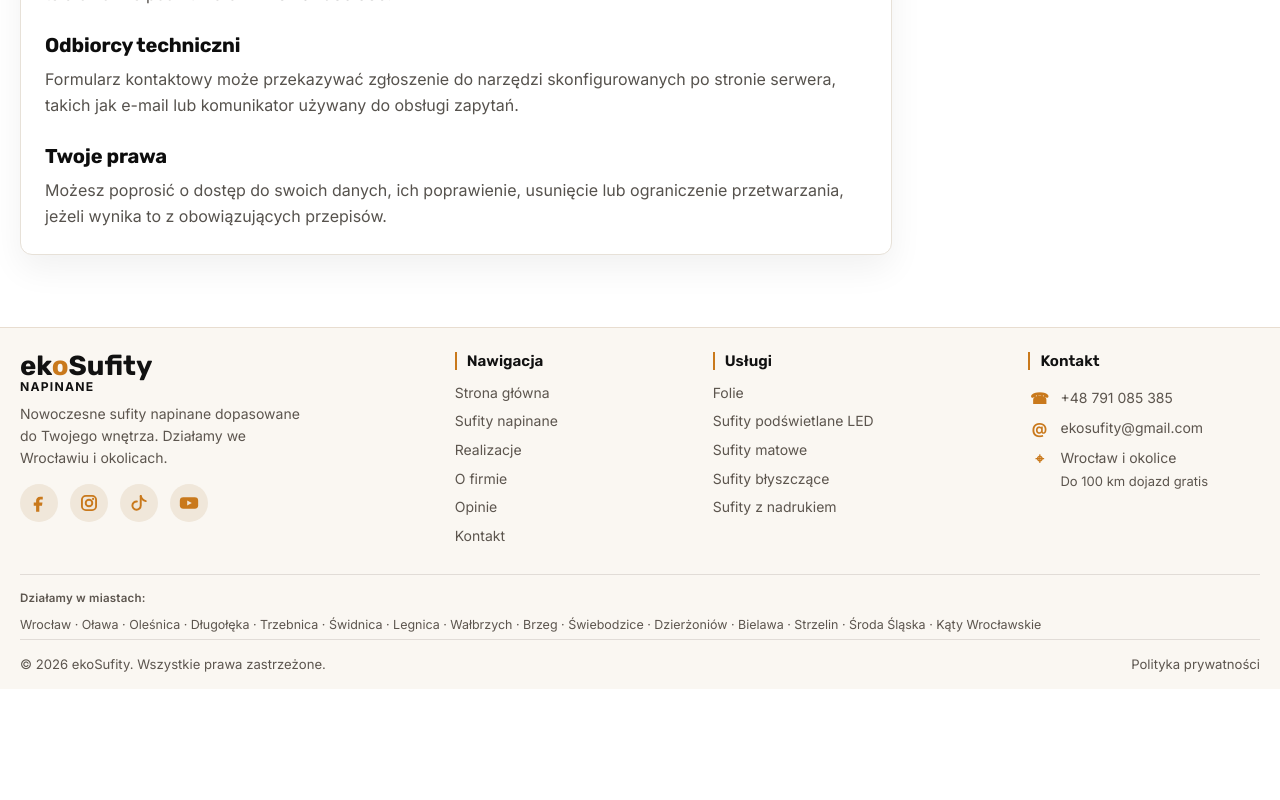
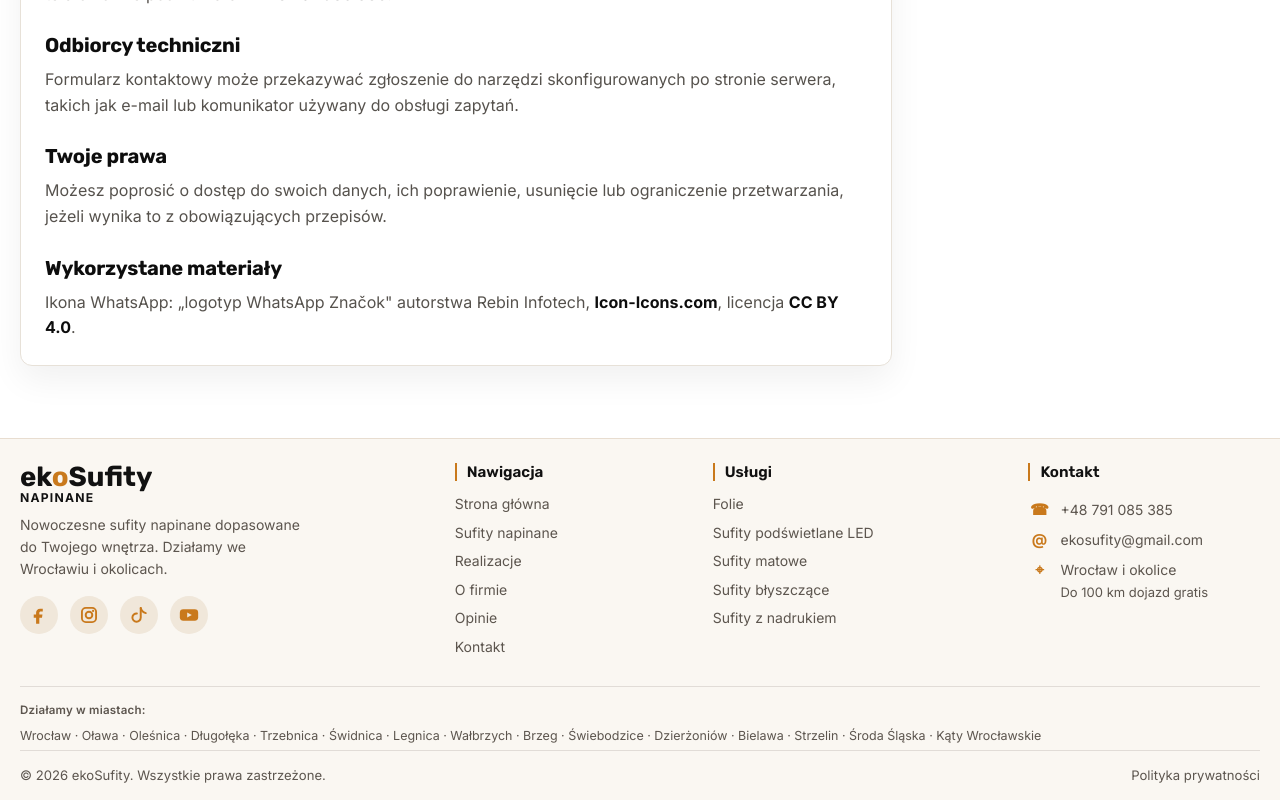
Before and after one commit to alryzhykau-create/ekoSufity, a Next.js app: page /polityka-prywatnosci in a window 1280 px wide. Shown: the part 1238-2038 px from the top of the page. Before the commit the page ends 1927 px from the top, so only its background shows below. Built offline with nearby package versions, Linux system fonts and the light colour scheme.

Commit message:
Credit the WhatsApp icon on the privacy page (CC BY 4.0)

```diff
--- a/src/app/polityka-prywatnosci/page.tsx
+++ b/src/app/polityka-prywatnosci/page.tsx
@@ -90,6 +90,26 @@ export default function PrivacyPolicyPage() {
                 Możesz poprosić o dostęp do swoich danych, ich poprawienie, usunięcie lub
                 ograniczenie przetwarzania, jeżeli wynika to z obowiązujących przepisów.
               </p>
+              <h2>Wykorzystane materiały</h2>
+              <p>
+                Ikona WhatsApp: „logotyp WhatsApp Značok" autorstwa Rebin Infotech,{" "}
+                <Link
+                  href="https://icon-icons.com/ru/authors/290-rebin-infotech"
+                  target="_blank"
+                  rel="noopener noreferrer"
+                >
+                  Icon-Icons.com
+                </Link>
+                , licencja{" "}
+                <Link
+                  href="https://creativecommons.org/licenses/by/4.0/"
+                  target="_blank"
+                  rel="noopener noreferrer"
+                >
+                  CC BY 4.0
+                </Link>
+                .
+              </p>
             </article>
           </div>
 
```
